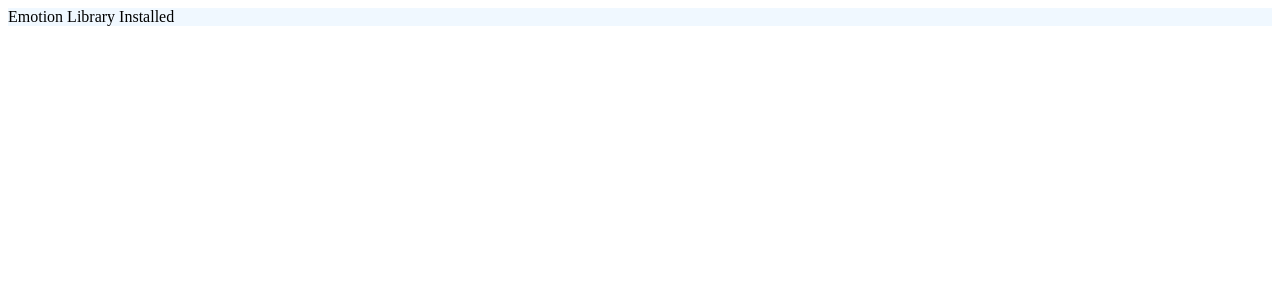
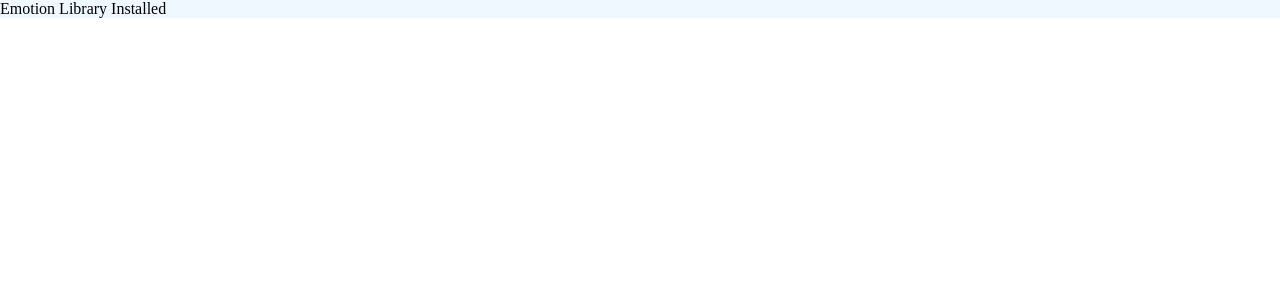
Before and after one commit to alokgautam99/next-js-udemy, a Next.js app: page / in a window 1280 px wide. Shown: the top 300 px of the page. Built offline with nearby package versions, Linux system fonts and the light colour scheme.

Commit message:
body padding and margin to 0 (#8)

```diff
--- a/pages/_app.tsx
+++ b/pages/_app.tsx
@@ -1,3 +1,4 @@
+import '@/styles/globals.css';
 import type { AppProps } from 'next/app'
 
 export default function App({ Component, pageProps }: AppProps) {
--- /dev/null
+++ b/styles/globals.css
@@ -0,0 +1,4 @@
+body{
+    padding: 0px;
+    margin: 0px;
+}
```
